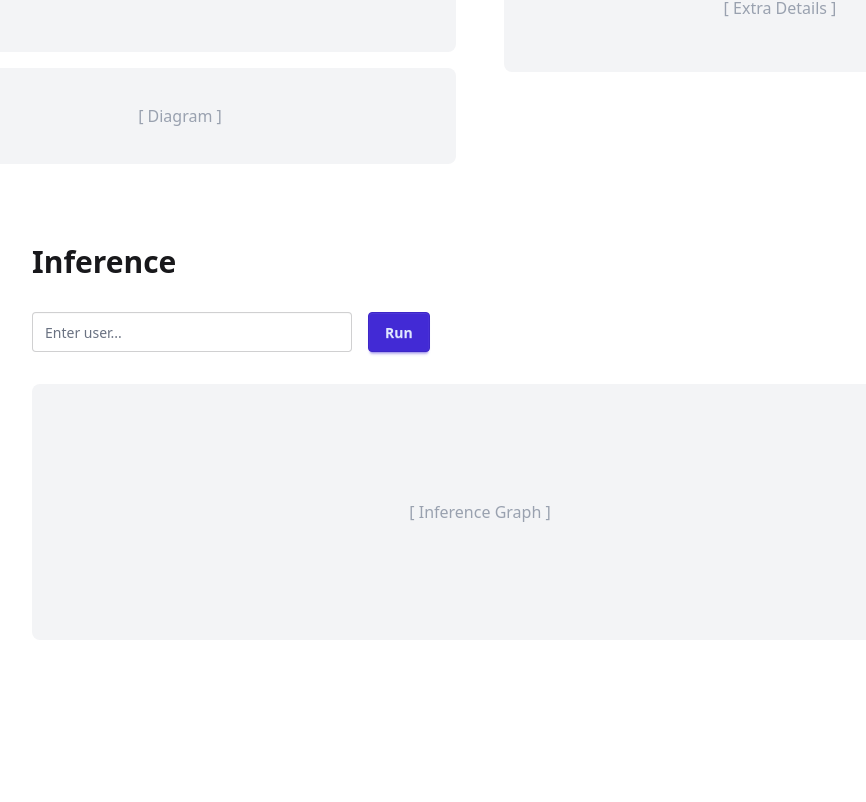
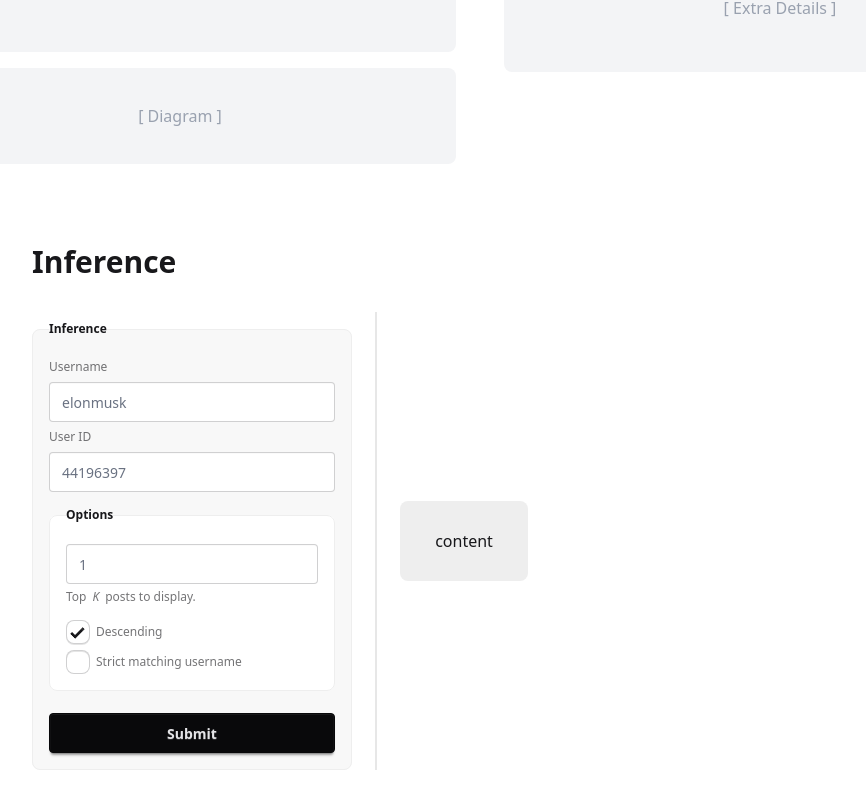
Before and after one commit to iragca/capstone-2-mvp3-frontend, a SvelteKit app: page / in a window 1280 px wide. Shown: the part 1112-1914 px from the top of the page, without its empty margins (160-1026 px from the left). Before the commit the page ends 1784 px from the top, so only its background shows below. Built offline with nearby package versions, Linux system fonts and the light colour scheme.

Commit message:
add Inference and Options components with form functionality

```diff
--- a/src/routes/+page.svelte
+++ b/src/routes/+page.svelte
@@ -1,6 +1,8 @@
-<!-- App.svelte -->
 <script>
-  // You can import your D3/SVG components later
+	import * as d3 from 'd3';
+	import Inference from './inference/Inference.svelte';
+
+	let graph_container;
 </script>
 
 <main class="space-y-20 p-8">
@@ -10,11 +12,15 @@
 			<div class="max-w-md">
 				<h1 class="text-5xl font-bold">Hello there</h1>
 				<p class="py-6">
-          Provident cupiditate voluptatem et in. Quaerat fugiat ut assumenda excepturi exercitationem quasi.
+					Provident cupiditate voluptatem et in. Quaerat fugiat ut assumenda excepturi
+					exercitationem quasi.
 				</p>
 				<button class="btn btn-primary">Start Inference</button>
 			</div>
-      <div class="flex-1 flex items-center justify-center bg-gray-100 rounded-lg">
+			<div
+				class="flex-1 flex items-center justify-center bg-gray-100 rounded-lg"
+				bind:this={graph_container}
+			>
 				<!-- Placeholder for Hero graph -->
 				<span class="text-gray-400">[ Graph Illustration ]</span>
 			</div>
@@ -49,14 +55,10 @@
 	<!-- Inference -->
 	<section class="max-w-4xl mx-auto space-y-8">
 		<h2 class="text-3xl font-bold">Inference</h2>
-    <div class="flex items-center gap-4">
-      <input type="text" placeholder="Enter user..."
-             class="input input-bordered w-full max-w-xs" />
-      <button class="btn btn-primary">Run</button>
-    </div>
-    <!-- Placeholder for inference graph -->
-    <div class="h-64 bg-gray-100 rounded-lg flex items-center justify-center text-gray-400">
-      [ Inference Graph ]
+		<div class="flex w-full flex-row items-center">
+			<Inference />
+			<div class="divider divider-horizontal"></div>
+			<div class="card bg-base-300 rounded-box grid h-20 w-32 place-items-center">content</div>
 		</div>
 	</section>
 </main>
--- /dev/null
+++ b/src/routes/inference/Inference.svelte
@@ -0,0 +1,17 @@
+<script lang="ts">
+	import Options from './Options.svelte';
+</script>
+
+<form method="POST">
+	<fieldset class="fieldset bg-base-200 border-base-300 rounded-box w-xs border p-4">
+		<legend class="fieldset-legend">Inference</legend>
+		<label class="label" for="username">Username</label>
+		<input type="text" class="input" id="username" name="username" placeholder="elonmusk" />
+
+		<label class="label" for="userId">User ID</label>
+		<input type="text" class="input" id="userId" name="userId" placeholder="44196397" />
+		<Options />
+		<button class="btn btn-neutral mt-4" type="submit">Submit</button>
+	</fieldset>
+
+</form>
--- /dev/null
+++ b/src/routes/inference/Options.svelte
@@ -0,0 +1,17 @@
+<fieldset class="fieldset bg-base-100 border-base-300 rounded-box border p-4">
+	<legend class="fieldset-legend">Options</legend>
+	<label class="floating-label mb-2" for="top-k">
+		<span>Top K</span>
+		<input type="number" id="top-k" name="top-k" placeholder="1" min="1" max="30" class="input input-md mb-1" />
+		<p class="label">Top <i>K</i> posts to display.</p>
+	</label>
+
+	<label class="label" for="descending">
+		<input type="checkbox" id="descending" name="descending" checked={true} class="checkbox" />
+		Descending
+	</label>
+	<label class="label" for="strict-username">
+		<input type="checkbox" id="strict-username" name="strict-username" checked={false} class="checkbox" />
+		Strict matching username
+	</label>
+</fieldset>
```
Lines whose indentation alone changed are shown as unchanged.
